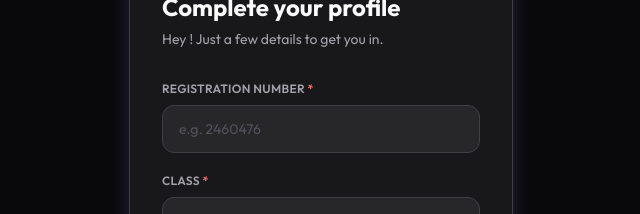
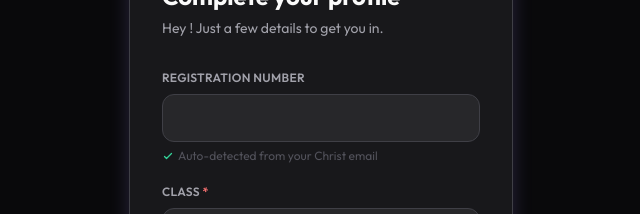
Before and after one commit to mandarwaigaonkr/event-fest-app, a React (Vite) app: page /onboarding in a window 1280 px wide. Shown: the part 221-435 px from the top of the page, without its empty margins (319-959 px from the left). Built offline with nearby package versions, Linux system fonts and the light colour scheme; no server answers.

Commit message:
feat: enforce Christ University domain for authentication and auto-detect registration number during onboarding

```diff
--- a/src/pages/auth/Login.jsx
+++ b/src/pages/auth/Login.jsx
@@ -5,11 +5,39 @@ import {
   getRedirectResult,
   signInWithPopup,
   signInWithRedirect,
+  signOut,
 } from 'firebase/auth'
 import { doc, getDoc, setDoc, serverTimestamp } from 'firebase/firestore'
 import { auth, db, googleProvider } from '../../firebase'
 import { useAuth } from '../../hooks/useAuth'
 import christLogo from '../../assets/Christ complete logo.png'
+
+const ALLOWED_DOMAIN = 'christuniversity.in'
+
+/**
+ * Extract the registration number from a Christ University display name.
+ * Format: "MANDAR SACHIN WAIGAONKAR 2460476" → "2460476"
+ */
+function extractRegNumber(displayName) {
+  if (!displayName) return ''
+  const parts = displayName.trim().split(/\s+/)
+  const lastPart = parts[parts.length - 1]
+  return /^\d+$/.test(lastPart) ? lastPart : ''
+}
+
+/**
+ * Extract the clean name (without reg number) and title-case it.
+ * "MANDAR SACHIN WAIGAONKAR 2460476" → "Mandar Sachin Waigaonkar"
+ */
+function extractCleanName(displayName) {
+  if (!displayName) return displayName || ''
+  const parts = displayName.trim().split(/\s+/)
+  const lastPart = parts[parts.length - 1]
+  const nameParts = /^\d+$/.test(lastPart) ? parts.slice(0, -1) : parts
+  return nameParts
+    .map(w => w.charAt(0).toUpperCase() + w.slice(1).toLowerCase())
+    .join(' ')
+}
 
 function authErrorMessage(code) {
   switch (code) {
@@ -19,23 +47,33 @@ function authErrorMessage(code) {
       return 'Popup was blocked. Redirecting to Google sign-in...'
     case 'auth/unauthorized-domain':
       return 'This domain is not authorized in Firebase Auth.'
+    case 'auth/invalid-domain':
+      return 'Only Christ University email IDs (@christuniversity.in) are allowed.'
     default:
       return 'Sign-in failed. Please try again.'
   }
 }
 
+async function ensureUserProfile(firebaseUser, navigate) {
+  // Enforce Christ University email domain
+  if (!firebaseUser.email?.endsWith(ALLOWED_DOMAIN)) {
+    await signOut(auth)
+    throw { code: 'auth/invalid-domain' }
+  }
 
-
-async function ensureUserProfile(firebaseUser, navigate) {
   const userRef = doc(db, 'users', firebaseUser.uid)
   const userSnap = await getDoc(userRef)
 
   if (!userSnap.exists()) {
+    const regNumber = extractRegNumber(firebaseUser.displayName)
+    const cleanName = extractCleanName(firebaseUser.displayName)
+
     await setDoc(userRef, {
       uid: firebaseUser.uid,
-      name: firebaseUser.displayName,
+      name: cleanName,
       email: firebaseUser.email,
       photoURL: firebaseUser.photoURL,
+      regNumber,
       role: 'user',
       onboarded: false,
       createdAt: serverTimestamp(),
@@ -165,7 +203,7 @@ export default function Login() {
             <path strokeLinecap="round" strokeLinejoin="round" d="M13 16h-1v-4h-1m1-4h.01M21 12a9 9 0 11-18 0 9 9 0 0118 0z" />
           </svg>
           <span className="text-[11px] font-semibold text-text-secondary">
-            Use your Christ email ID
+            Use your Christ University email ID
           </span>
         </div>
 
--- a/src/pages/auth/Onboarding.jsx
+++ b/src/pages/auth/Onboarding.jsx
@@ -1,7 +1,7 @@
 // src/pages/auth/Onboarding.jsx
-// Profile completion — regNumber, class string (e.g. "2BTCS A"), department
+// Profile completion — auto-detected regNumber (read-only), class, department
 
-import { useState } from 'react'
+import { useState, useMemo } from 'react'
 import { useNavigate } from 'react-router-dom'
 import { doc, setDoc, serverTimestamp } from 'firebase/firestore'
 import { db } from '../../firebase'
@@ -19,12 +19,28 @@ const DEPARTMENT_OPTIONS = [
   'MBA',
 ]
 
+/**
+ * Extract the registration number from the Google display name.
+ * "MANDAR SACHIN WAIGAONKAR 2460476" → "2460476"
+ */
+function extractRegNumber(displayName) {
+  if (!displayName) return ''
+  const parts = displayName.trim().split(/\s+/)
+  const lastPart = parts[parts.length - 1]
+  return /^\d+$/.test(lastPart) ? lastPart : ''
+}
+
 export default function Onboarding() {
-  const { user } = useAuth()
+  const { user, profile } = useAuth()
   const navigate = useNavigate()
 
+  // Auto-detect reg number — prefer what's already in Firestore (set during ensureUserProfile),
+  // fall back to extracting from displayName
+  const regNumber = useMemo(() => {
+    return profile?.regNumber || extractRegNumber(user?.displayName) || ''
+  }, [profile, user])
+
   const [form, setForm] = useState({
-    regNumber: '',
     class: '',      // free text e.g. "2BTCS A", "4BTCS IOT"
     department: '',
   })
@@ -33,7 +49,7 @@ export default function Onboarding() {
 
   function validate() {
     const e = {}
-    if (!form.regNumber.trim()) e.regNumber = 'Registration number is required'
+    if (!regNumber) e.regNumber = 'Could not detect registration number. Contact admin.'
     if (!form.class.trim()) e.class = 'Class is required (e.g. 2BTCS A)'
     if (!form.department) e.department = 'Please select your department'
     return e
@@ -59,7 +75,7 @@ export default function Onboarding() {
         name: user.displayName,
         email: user.email,
         photoURL: user.photoURL,
-        regNumber: form.regNumber.trim(),
+        regNumber,
         class: form.class.trim().toUpperCase(),
         department: form.department,
         onboarded: true,
@@ -78,6 +94,7 @@ export default function Onboarding() {
   const inputBase = 'w-full h-12 px-4 rounded-xl border bg-bg-elevated text-sm text-text-primary placeholder-text-muted outline-none transition-all duration-200'
   const inputNormal = `${inputBase} border-bg-border focus:border-accent`
   const inputError = `${inputBase} border-danger/60 focus:border-danger`
+  const inputReadOnly = `${inputBase} border-bg-border bg-bg-base text-text-muted cursor-not-allowed`
 
   return (
     <div className="min-h-screen bg-bg-base flex flex-col items-center justify-center px-4 py-10">
@@ -100,22 +117,26 @@ export default function Onboarding() {
 
         <form onSubmit={handleSubmit} className="flex flex-col gap-5">
 
-          {/* Registration Number */}
+          {/* Registration Number — Auto-detected, Read-only */}
           <div>
             <label className="block text-xs font-semibold text-text-secondary mb-2 tracking-wide uppercase">
-              Registration Number <span className="text-danger">*</span>
+              Registration Number
             </label>
             <input
               id="regNumber"
-              name="regNumber"
               type="text"
-              value={form.regNumber}
-              onChange={handleChange}
-              placeholder="e.g. 2460476"
-              className={errors.regNumber ? inputError : inputNormal}
+              value={regNumber}
+              readOnly
+              className={inputReadOnly}
             />
+            <p className="text-xs text-text-muted mt-1.5 flex items-center gap-1">
+              <svg className="w-3 h-3 text-success shrink-0" fill="none" viewBox="0 0 24 24" stroke="currentColor" strokeWidth={2.5}>
+                <path strokeLinecap="round" strokeLinejoin="round" d="M5 13l4 4L19 7" />
+              </svg>
+              Auto-detected from your Christ email
+            </p>
             {errors.regNumber && (
-              <p className="text-xs text-danger mt-1.5">{errors.regNumber}</p>
+              <p className="text-xs text-danger mt-1">{errors.regNumber}</p>
             )}
           </div>
 
```
Also changed, not shown: 1 other file (tests, documents, lock files or other folders).
